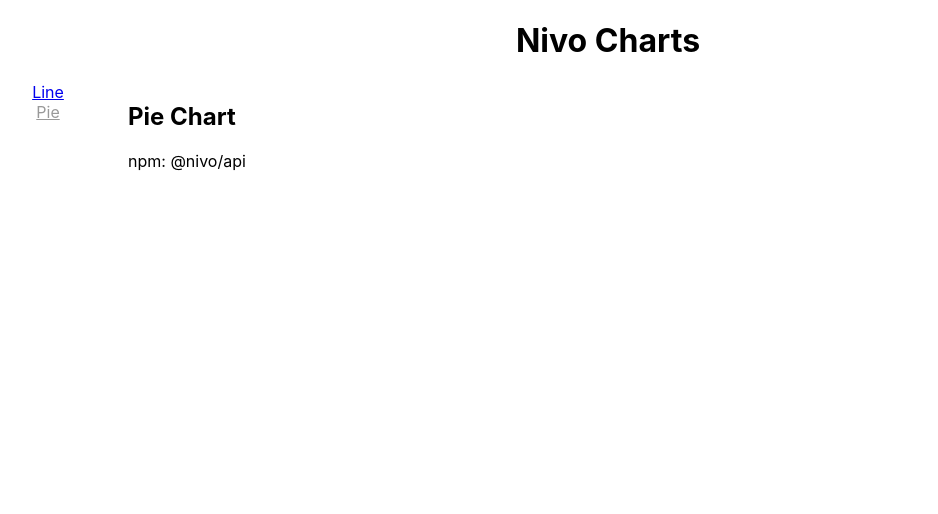
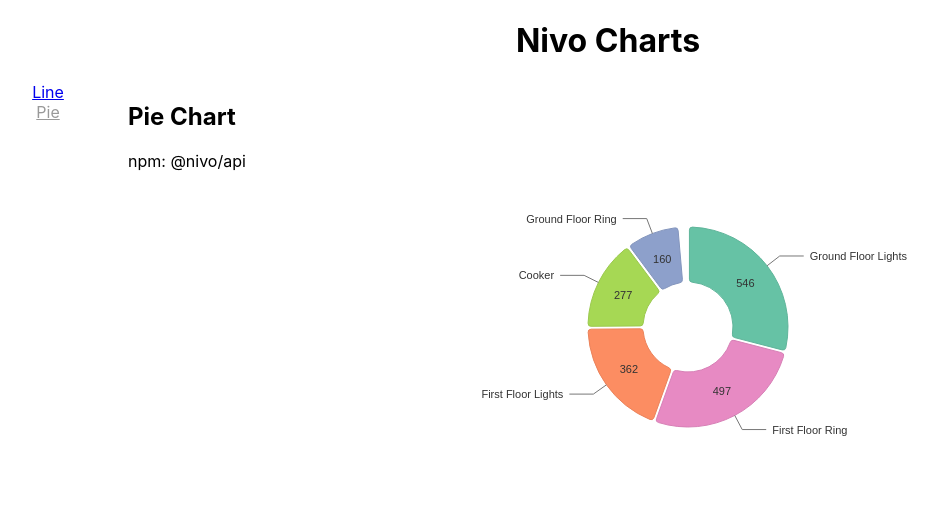
Before and after one commit to GlennPacker/ReactGraphs, a React app in the folder nivo-charts/: page /pie in a window 1280 px wide. Shown: the whole page, without its empty margins (32-970 px from the left). Built offline with nearby package versions, Linux system fonts and the light colour scheme.

Commit message:
nivo pie chart

```diff
--- a/nivo-charts/src/app/Routes.js
+++ b/nivo-charts/src/app/Routes.js
@@ -1,15 +1,15 @@
 import React from 'react';
 import { Route, Switch } from 'react-router-dom';
 import Home from '../pages/home';
-import PieChart from '../pages/pieChart';
-import LineGraphExample from '../pages/lineGraph/lineGraphExample';
+import LineGraphExample from '../pages/lineGraph/LineGraphExample';
+import PieChartExample from '../pages/pieChart/PieChartExample';
 
 const Routes = () => {
     return (
         <Switch>
             <Route path='/' exact component={ Home } />
             <Route path='/line' component={ LineGraphExample } />
-            <Route path='/pie' component={ PieChart } />
+            <Route path='/pie' component={ PieChartExample } />
         </Switch>
      );
 }
--- a/nivo-charts/src/index.css
+++ b/nivo-charts/src/index.css
@@ -11,3 +11,7 @@
   font-family: source-code-pro, Menlo, Monaco, Consolas, 'Courier New',
     monospace;
 }
+
+.graph {
+    height: 20em;
+}
--- a/nivo-charts/src/pages/lineGraph/graphData.js
+++ b/nivo-charts/src/pages/lineGraph/graphData.js
@@ -1,272 +1,181 @@
+const weekDays = {
+    0: 'Sunday',
+    1: 'Monday',
+    2: 'Tuesday',
+    3: 'Wednesday',
+    4: 'Thursday',
+    5: 'Friday',
+    6: 'Saturday',
+}
 
 export const graphData = [
     {
-      "id": "japan",
+      "id": "Generation",
       "color": "hsl(320, 70%, 50%)",
       "data": [
         {
-          "x": "plane",
+          "x": weekDays[new Date(1604391143644).getDay()],
           "y": 263
         },
         {
-          "x": "helicopter",
+          "x": weekDays[new Date(1604391143644 - (1000 * 60 * 60 * 24)).getDay()],
           "y": 142
         },
         {
-          "x": "boat",
+          "x": weekDays[new Date(1604391143644 - (1000 * 60 * 60 * 24 * 2)).getDay()],
           "y": 94
         },
         {
-          "x": "train",
+          "x": weekDays[new Date(1604391143644 - (1000 * 60 * 60 * 24 * 3)).getDay()],
           "y": 185
         },
         {
-          "x": "subway",
+          "x": weekDays[new Date(1604391143644 - (1000 * 60 * 60 * 24 * 4)).getDay()],
           "y": 28
         },
         {
-          "x": "bus",
+          "x": weekDays[new Date(1604391143644 - (1000 * 60 * 60 * 24 * 5)).getDay()],
           "y": 271
         },
         {
-          "x": "car",
+          "x": weekDays[new Date(1604391143644 - (1000 * 60 * 60 * 24 * 6)).getDay()],
           "y": 168
-        },
-        {
-          "x": "moto",
-          "y": 21
-        },
-        {
-          "x": "bicycle",
-          "y": 232
-        },
-        {
-          "x": "horse",
-          "y": 64
-        },
-        {
-          "x": "skateboard",
-          "y": 122
-        },
-        {
-          "x": "others",
-          "y": 267
         }
       ]
     },
     {
-      "id": "france",
+      "id": "Consumption",
       "color": "hsl(30, 70%, 50%)",
       "data": [
         {
-          "x": "plane",
+          "x": weekDays[new Date(1604391143644).getDay()],
           "y": 205
         },
         {
-          "x": "helicopter",
+          "x": weekDays[new Date(1604391143644 - (1000 * 60 * 60 * 24)).getDay()],
           "y": 226
         },
         {
-          "x": "boat",
+          "x": weekDays[new Date(1604391143644 - (1000 * 60 * 60 * 24 * 2)).getDay()],
           "y": 21
         },
         {
-          "x": "train",
+          "x": weekDays[new Date(1604391143644 - (1000 * 60 * 60 * 24 * 3)).getDay()],
           "y": 41
         },
         {
-          "x": "subway",
+          "x": weekDays[new Date(1604391143644 - (1000 * 60 * 60 * 24 * 4)).getDay()],
           "y": 144
         },
         {
-          "x": "bus",
+          "x": weekDays[new Date(1604391143644 - (1000 * 60 * 60 * 24 * 5)).getDay()],
           "y": 111
         },
         {
-          "x": "car",
+          "x": weekDays[new Date(1604391143644 - (1000 * 60 * 60 * 24 * 6)).getDay()],
           "y": 113
-        },
-        {
-          "x": "moto",
-          "y": 45
-        },
-        {
-          "x": "bicycle",
-          "y": 40
-        },
-        {
-          "x": "horse",
-          "y": 127
-        },
-        {
-          "x": "skateboard",
-          "y": 214
-        },
-        {
-          "x": "others",
-          "y": 147
         }
       ]
     },
     {
-      "id": "us",
+      "id": "Battery",
       "color": "hsl(239, 70%, 50%)",
       "data": [
         {
-          "x": "plane",
+          "x": weekDays[new Date(1604391143644).getDay()],
           "y": 256
         },
         {
-          "x": "helicopter",
+          "x": weekDays[new Date(1604391143644 - (1000 * 60 * 60 * 24)).getDay()],
           "y": 49
         },
         {
-          "x": "boat",
+          "x": weekDays[new Date(1604391143644 - (1000 * 60 * 60 * 24 * 2)).getDay()],
           "y": 38
         },
         {
-          "x": "train",
+          "x": weekDays[new Date(1604391143644 - (1000 * 60 * 60 * 24 * 3)).getDay()],
           "y": 176
         },
         {
-          "x": "subway",
+          "x": weekDays[new Date(1604391143644 - (1000 * 60 * 60 * 24 * 4)).getDay()],
           "y": 130
         },
         {
-          "x": "bus",
+          "x": weekDays[new Date(1604391143644 - (1000 * 60 * 60 * 24 * 5)).getDay()],
           "y": 270
         },
         {
-          "x": "car",
+          "x": weekDays[new Date(1604391143644 - (1000 * 60 * 60 * 24 * 6)).getDay()],
           "y": 195
-        },
-        {
-          "x": "moto",
-          "y": 123
-        },
-        {
-          "x": "bicycle",
-          "y": 18
-        },
-        {
-          "x": "horse",
-          "y": 258
-        },
-        {
-          "x": "skateboard",
-          "y": 71
-        },
-        {
-          "x": "others",
-          "y": 69
         }
       ]
     },
     {
-      "id": "germany",
+      "id": "Ground Floor Ring",
       "color": "hsl(304, 70%, 50%)",
       "data": [
         {
-          "x": "plane",
+          "x": weekDays[new Date(1604391143644).getDay()],
           "y": 73
         },
         {
-          "x": "helicopter",
+          "x": weekDays[new Date(1604391143644 - (1000 * 60 * 60 * 24)).getDay()],
           "y": 120
         },
         {
-          "x": "boat",
+          "x": weekDays[new Date(1604391143644 - (1000 * 60 * 60 * 24 * 2)).getDay()],
           "y": 154
         },
         {
-          "x": "train",
+          "x": weekDays[new Date(1604391143644 - (1000 * 60 * 60 * 24 * 3)).getDay()],
           "y": 213
         },
         {
-          "x": "subway",
+          "x": weekDays[new Date(1604391143644 - (1000 * 60 * 60 * 24 * 4)).getDay()],
           "y": 78
         },
         {
-          "x": "bus",
+          "x": weekDays[new Date(1604391143644 - (1000 * 60 * 60 * 24 * 5)).getDay()],
           "y": 180
         },
         {
-          "x": "car",
+          "x": weekDays[new Date(1604391143644 - (1000 * 60 * 60 * 24 * 6)).getDay()],
           "y": 22
-        },
-        {
-          "x": "moto",
-          "y": 70
-        },
-        {
-          "x": "bicycle",
-          "y": 174
-        },
-        {
-          "x": "horse",
-          "y": 57
-        },
-        {
-          "x": "skateboard",
-          "y": 94
-        },
-        {
-          "x": "others",
-          "y": 39
         }
       ]
     },
     {
-      "id": "norway",
+      "id": "Ground Floor Lights",
       "color": "hsl(167, 70%, 50%)",
       "data": [
         {
-          "x": "plane",
+          "x": weekDays[new Date(1604391143644).getDay()],
           "y": 175
         },
         {
-          "x": "helicopter",
+          "x": weekDays[new Date(1604391143644 - (1000 * 60 * 60 * 24)).getDay()],
           "y": 141
         },
         {
-          "x": "boat",
+          "x": weekDays[new Date(1604391143644 - (1000 * 60 * 60 * 24 * 2)).getDay()],
           "y": 223
         },
         {
-          "x": "train",
+          "x": weekDays[new Date(1604391143644 - (1000 * 60 * 60 * 24 * 3)).getDay()],
           "y": 298
         },
         {
-          "x": "subway",
+          "x": weekDays[new Date(1604391143644 - (1000 * 60 * 60 * 24 * 4)).getDay()],
           "y": 158
         },
         {
-          "x": "bus",
+          "x": weekDays[new Date(1604391143644 - (1000 * 60 * 60 * 24 * 5)).getDay()],
           "y": 110
         },
         {
-          "x": "car",
+          "x": weekDays[new Date(1604391143644 - (1000 * 60 * 60 * 24 * 6)).getDay()],
           "y": 253
-        },
-        {
-          "x": "moto",
-          "y": 172
-        },
-        {
-          "x": "bicycle",
-          "y": 69
-        },
-        {
-          "x": "horse",
-          "y": 117
-        },
-        {
-          "x": "skateboard",
-          "y": 145
-        },
-        {
-          "x": "others",
-          "y": 177
         }
       ]
     }
--- a/nivo-charts/src/pages/lineGraph/lineGraph.js
+++ b/nivo-charts/src/pages/lineGraph/lineGraph.js
@@ -1,6 +1,6 @@
 import { ResponsiveLine } from '@nivo/line'
 
-export const LineGraph = ({ data, yFormat = null  }) => (
+export const LineGraph = ({ data, yFormat = null, title = 'Power'  }) => (
     // yformat 2 fixed decimal places " >-.2f"
 
     // adjusting margins cuts off graph
@@ -18,7 +18,7 @@
             tickSize: 5,
             tickPadding: 5,
             tickRotation: 0,
-            legend: 'transportation',
+            legend: title,
             legendOffset: 36,
             legendPosition: 'middle'
         }}
--- a/nivo-charts/src/pages/lineGraph/lineGraphExample.js
+++ b/nivo-charts/src/pages/lineGraph/lineGraphExample.js
@@ -1,6 +1,6 @@
 import React from 'react';
-import { graphData } from './graphData';
-import { LineGraph } from './lineGraph';
+import { graphData } from './GraphData';
+import { LineGraph } from './LineGraph';
 
 const LineGraphExample = () => {
     return (
--- /dev/null
+++ b/nivo-charts/src/pages/pieChart/PieChartExample.js
@@ -0,0 +1,19 @@
+import React from 'react';
+import { PieChart } from './pieChart';
+import { pieData } from './pieData';
+
+const PieChartExample = () => {
+    return (
+        <div>
+            <h2>Pie Chart</h2>
+            <p>
+                npm: @nivo/api
+            </p>
+            <div className="graph"  style={{ height: '20em' }}>
+                { PieChart({ data: pieData }) }
+            </div>
+        </div>
+     );
+}
+
+export default PieChartExample;
--- /dev/null
+++ b/nivo-charts/src/pages/pieChart/pieChart.js
@@ -0,0 +1,100 @@
+import { ResponsivePie } from '@nivo/pie'
+
+export const PieChart = ({ data, inner = .45, sliceLabel = (e) => `${ e.value }kW h`  }) => (
+    <ResponsivePie
+        data={data}
+        margin={{ top: 40, right: 80, bottom: 80, left: 80 }}
+        endAngle={355}
+        sortByValue={true}
+        sliceLabel={ sliceLabel }
+        innerRadius={inner}
+        padAngle={1.5}
+        cornerRadius={3}
+        colors={{ scheme: 'set2' }}
+        borderWidth={1}
+        borderColor={{ from: 'color', modifiers: [ [ 'darker', 0.2 ] ] }}
+        radialLabelsSkipAngle={10}
+        radialLabelsTextXOffset={6}
+        radialLabelsTextColor="#333333"
+        radialLabelsLinkOffset={4}
+        radialLabelsLinkDiagonalLength={16}
+        radialLabelsLinkHorizontalLength={20}
+        radialLabelsLinkStrokeWidth={2}
+        radialLabelsLinkColor={{ from: 'color' }}
+        slicesLabelsSkipAngle={10}
+        slicesLabelsTextColor="#333333"
+        animate={true}
+        motionStiffness={90}
+        motionDamping={15}
+        defs={[
+            {
+                id: 'dots',
+                type: 'patternDots',
+                background: 'inherit',
+                color: 'rgba(255, 255, 255, 0.3)',
+                size: 4,
+                padding: 1,
+                stagger: true
+            },
+            {
+                id: 'lines',
+                type: 'patternLines',
+                background: 'inherit',
+                color: 'rgba(255, 255, 255, 0.3)',
+                rotation: -45,
+                lineWidth: 6,
+                spacing: 10
+            }
+        ]}
+        fill={[
+            {
+                match: {
+                    id: 'ruby'
+                },
+                id: 'dots'
+            },
+            {
+                match: {
+                    id: 'c'
+                },
+                id: 'dots'
+            },
+            {
+                match: {
+                    id: 'go'
+                },
+                id: 'dots'
+            },
+            {
+                match: {
+                    id: 'python'
+                },
+                id: 'dots'
+            },
+            {
+                match: {
+                    id: 'scala'
+                },
+                id: 'lines'
+            },
+            {
+                match: {
+                    id: 'lisp'
+                },
+                id: 'lines'
+            },
+            {
+                match: {
+                    id: 'elixir'
+                },
+                id: 'lines'
+            },
+            {
+                match: {
+                    id: 'javascript'
+                },
+                id: 'lines'
+            }
+        ]}
+    />
+)
--- /dev/null
+++ b/nivo-charts/src/pages/pieChart/pieData.js
@@ -0,0 +1,28 @@
+
+export const pieData = [
+    {
+      "id": "Ground Floor Lights",
+      "label": "Ground Floor Lights",
+      "value": 546,
+    },
+    {
+      "id": "First Floor Lights",
+      "label": "First Floor Lights",
+      "value": 362,
+    },
+    {
+      "id": "Ground Floor Ring",
+      "label": "Ground Floor Ring",
+      "value": 160,
+    },
+    {
+      "id": "First Floor Ring",
+      "label": "First Floor Ring",
+      "value": 497,
+    },
+    {
+      "id": "Cooker",
+      "label": "Cooker",
+      "value": 277,
+    }
+  ];
```
Also changed, not shown: nivo-charts/src/pages/pieChart/index.js (deleted, +0 -17 lines).
